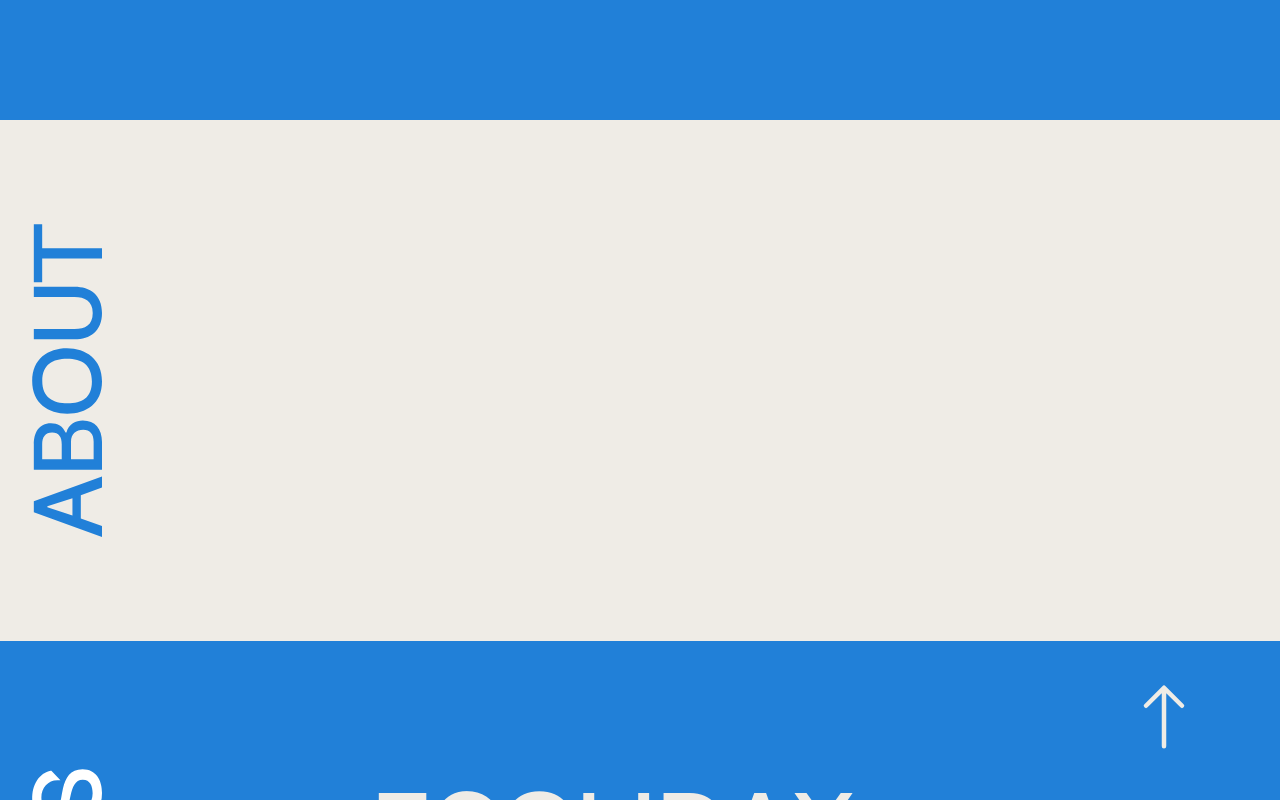
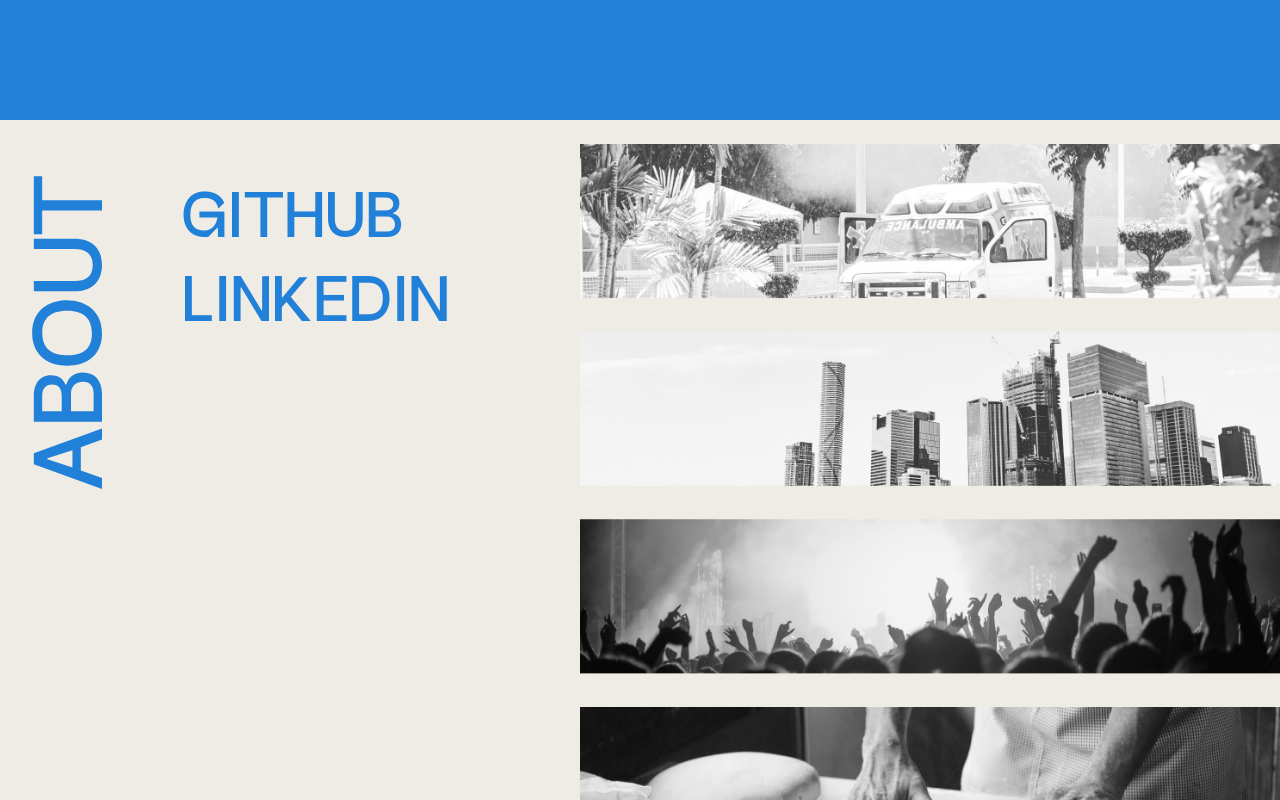
Before and after one commit to ghpaterson/personal-portfolio, a Next.js app: page / in a window 1280 px wide. Shown: the part 680-1480 px from the top of the page. Built offline with nearby package versions, Linux system fonts and the light colour scheme.

Commit message:
added github and linkedin to about section

```diff
--- a/components/about.js
+++ b/components/about.js
@@ -1,14 +1,29 @@
 import Image from "next/image";
 import about from "../public/about.svg";
+import aboutImages from "../public/aboutImages.png";
+import Link from "next/link";
 
 export default async function About() {
+  const githubURL = "https://github.com/ghpaterson";
+  const linkedinURL = "https://www.linkedin.com/in/graeme-paterson-25b096268/";
   return (
     <main className="bg-bone h-full w-screen">
-      <section>
-        <div className="flex relative py-10">
-          <div className="px-8 py-16 flex gap-40 z-10">
-            <Image src={about} width={70} />
+      <section className="flex justify-between">
+        <div className="mt-10">
+          <div className="flex items-start gap-20 px-8 py-4">
+            <Image src={about} width={70} height={20} />
+            <div className="flex flex-col justify-center gap-6 text-6xl text-blu font-fungis py-4">
+              <Link href={githubURL} target="_blank">
+                GITHUB
+              </Link>
+              <Link href={linkedinURL} target="_blank">
+                LINKEDIN
+              </Link>
+            </div>
           </div>
+        </div>
+        <div className="flex justify-end py-6">
+          <Image src={aboutImages} width={700} />
         </div>
       </section>
     </main>
```
Also changed, not shown: public/aboutImages.png (added).
